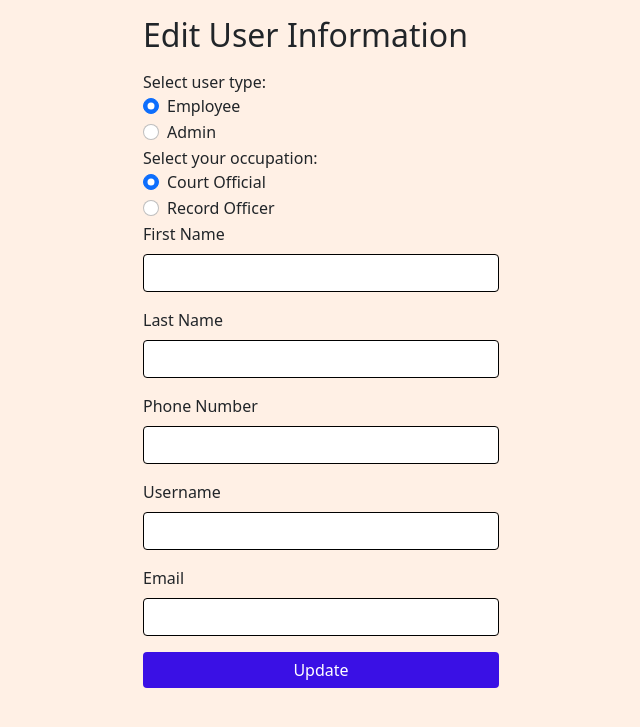
After one commit to Alvin-21/is-project-main, a PHP site: page /user-edit.php?userID=1 in a window 1280 px wide. The commit adds this page. Shown: the top 727 px of the page, without its empty margins (319-959 px from the left). Run offline with PHP 8.4, Linux system fonts and the light colour scheme; data that the repository does not hold is empty.

Commit message:
Add edit page.

```diff
--- a/admin-page.php
+++ b/admin-page.php
@@ -260,7 +260,7 @@ if (!isset($_SESSION['is_logged_in'])) {
                                     <td><?php echo $phone_number ?></td>
                                     <td><?php echo $email ?></td>
                                     <td>
-                                        <a href="#">
+                                        <a href="user-edit.php?userID=<?php echo $user_id ?>">
                                             <i class="fas fa-edit"></i>
                                         </a>
                                     </td>
--- /dev/null
+++ b/user-edit.php
@@ -0,0 +1,108 @@
+<?php
+
+    require_once("connection.php");
+    $user_id = $_GET['userID'];
+    $query = "select * from user where user_id='".$user_id."'";
+    $result = mysqli_query($db,$query);
+
+    while($row=mysqli_fetch_assoc($result)){
+        $user_id = $row['user_id'];
+        $user_type = $row['user_type'];
+        $f_name = $row['f_name'];
+        $l_name = $row['l_name'];
+        $username = $row['username'];
+        $phone_number = $row['phone_number'];
+        $email = $row['email'];
+    }
+
+?>
+<!DOCTYPE html>
+<html>
+    <head>
+        <meta charset="utf-8">
+        <meta name="viewport" content="width=device-width, initial-scale=1">
+        <link href="https://cdn.jsdelivr.net/npm/bootstrap@5.0.2/dist/css/bootstrap.min.css" rel="stylesheet" integrity="sha384-EVSTQN3/azprG1Anm3QDgpJLIm9Nao0Yz1ztcQTwFspd3yD65VohhpuuCOmLASjC" crossorigin="anonymous">
+		<style>
+			<?php include "css/style.css" ?>
+		</style>
+        <title>CMS | User Edit</title>
+    </head>
+    <body>
+        <section class="ftco-section">
+			<div class="container">
+				<div class="row justify-content-center">
+					<div class="col-md-6 col-lg-4">
+						<div class="my-3">
+							<h2 class="heading-section">Edit User Information</h2>
+						</div>
+						<div class="login-wrap py-0">
+							<form method="post" action="update.php" class="login-form">
+								<span>Select user type:</span>
+								<div class="form-check">
+									<input class="form-check-input" type="radio" name="user_type" id="employee" value="employee" checked>
+									<label class="form-check-label" for="employee">
+										Employee
+									</label>
+								</div>
+								<div class="form-check">
+									<input class="form-check-input" type="radio" name="user_type" id="admin" value="admin">
+									<label class="form-check-label" for="admin">
+										Admin
+									</label>
+								</div>
+								<div id="temp_occupation"></div>
+								<div id="occupation">
+									<span>Select your occupation:</span>
+									<div class="form-check">
+										<input class="form-check-input" type="radio" name="occupation" id="court_official" value="court_official" checked>
+										<label class="form-check-label" for="court_official">
+											Court Official
+										</label>
+									</div>
+									<div class="form-check">
+										<input class="form-check-input" type="radio" name="occupation" id="record_officer" value="record_officer">
+										<label class="form-check-label" for="record_officer">
+											Record Officer
+										</label>
+									</div>
+								</div>
+								<div class="form-group mb-3">
+									<label class="form-label">First Name</label>
+									<input type="text" name="f_name" class="form-control" placeholder="<?php echo $f_name ?>" required>
+								</div>
+								<div class="form-group mb-3">
+									<label class="form-label">Last Name</label>
+									<input type="text" name="l_name" class="form-control" placeholder="<?php echo $l_name ?>" required>
+								</div>
+								<div class="form-group mb-3">
+									<label class="form-label">Phone Number</label>
+									<input type="text" name="phone_number" class="form-control" placeholder="<?php echo $phone_number ?>" minlength="10" required>
+								</div>
+								<div class="form-group mb-3">
+									<label class="form-label">Username</label>
+									<input type="text" name="username" class="form-control" placeholder="<?php echo $username ?>" required>
+								</div>
+                                <div class="form-group mb-3">
+									<label class="form-label">Email</label>
+									<input type="email" name="email" class="form-control" placeholder="<?php echo $email ?>" required>
+								</div>
+								<div class="form-group mb-3" >
+									<button type="submit" name="reg_user" class="btn form-control btn-primary rounded submit px-3 btn-custom">Update</button>
+								</div>
+							</form>
+						</div>
+					</div>
+				</div>
+			</div>
+		</section>
+
+		<!-- Jquery JS -->
+        <script src="https://ajax.googleapis.com/ajax/libs/jquery/3.6.0/jquery.min.js"></script>
+
+		<!-- Bootstrap JS -->
+		<script src="https://cdn.jsdelivr.net/npm/bootstrap@5.0.2/dist/js/bootstrap.bundle.min.js" integrity="sha384-MrcW6ZMFYlzcLA8Nl+NtUVF0sA7MsXsP1UyJoMp4YLEuNSfAP+JcXn/tWtIaxVXM" crossorigin="anonymous"></script>
+
+		<!-- Script JS -->
+		<script src="js/script.js"></script>
+    </body>
+</html>
```
